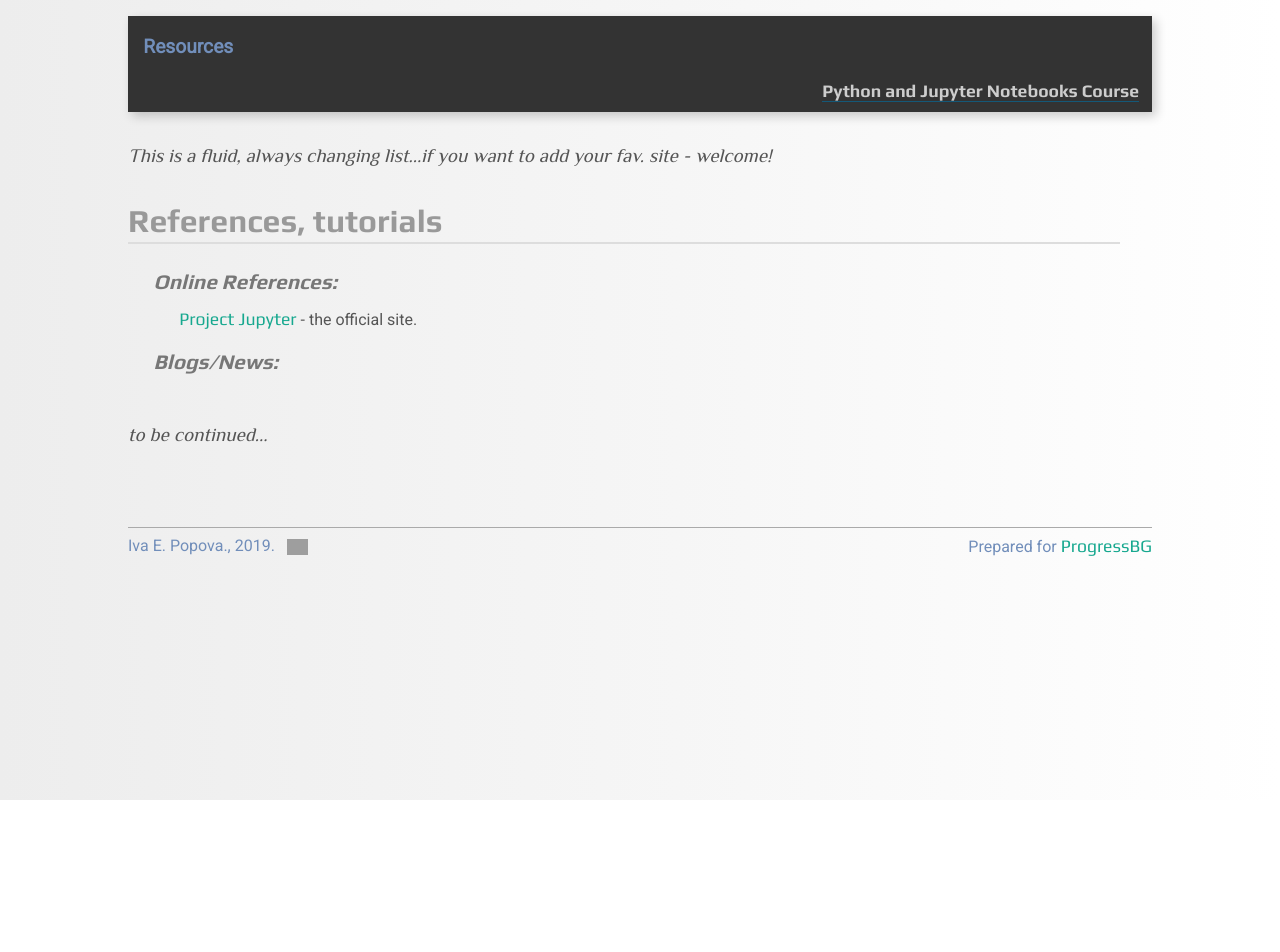
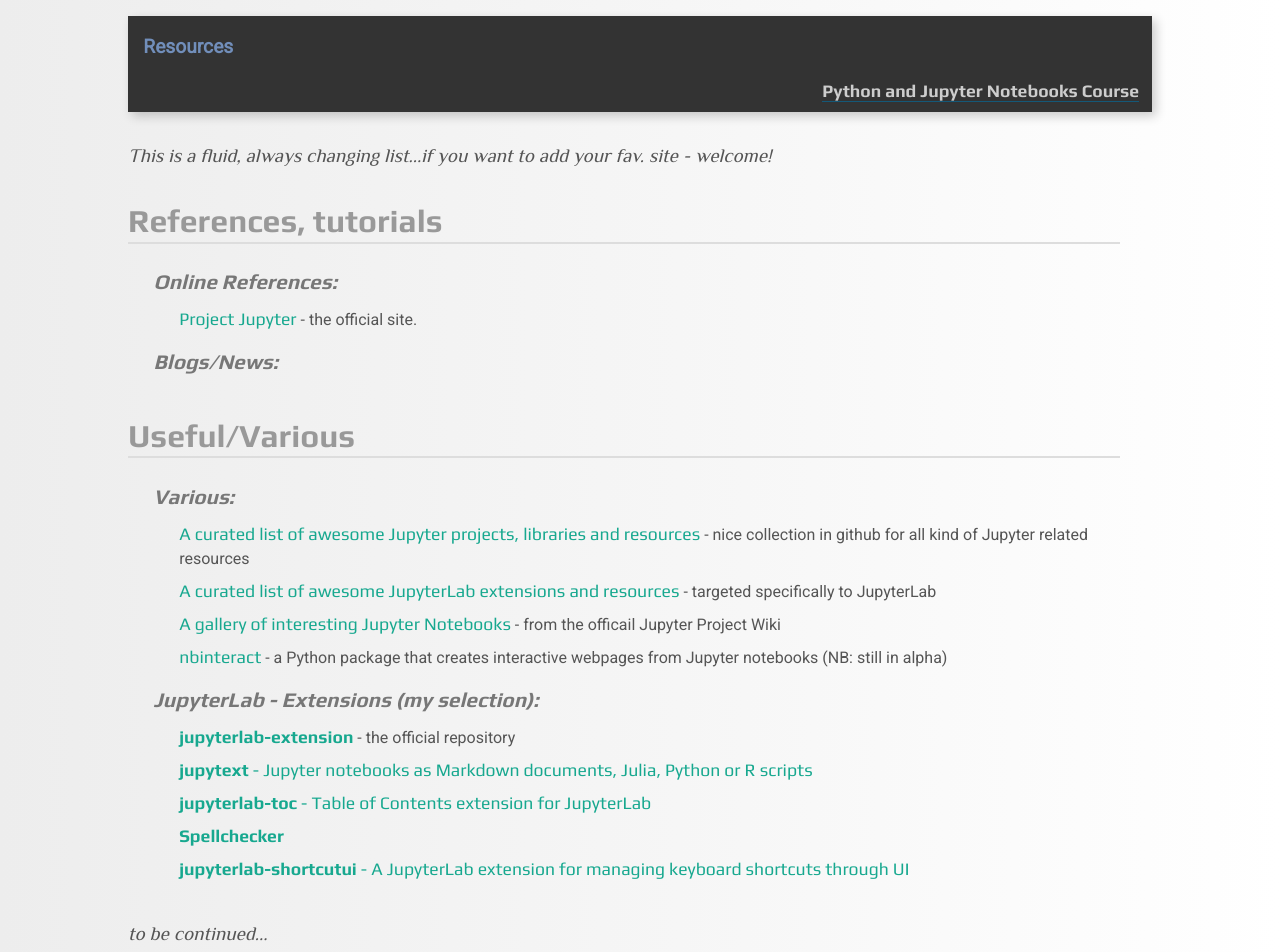
Before and after one commit to ProgressBG-Python-Course/ProgressBG-PythonAndJupyter-Slides, a plain HTML site: page pages/readings/UsefulResources.html in a window 1280 px wide. Shown: the top 952 px of the page. Before the commit the page ends 800 px from the top, so only its background shows below. Drawn offline with Linux system fonts and the light colour scheme; grey boxes are pictures that could not be loaded.

Commit message:
update:resources

```diff
--- a/pages/readings/UsefulResources.html
+++ b/pages/readings/UsefulResources.html
@@ -32,6 +32,35 @@
 					</li>
 				</ul>
 			</li>
+			<li><h2>Useful/Various</h2>
+				<ul>
+					<!-- <li id="git"><h3>git</h3>
+						<ol>
+							<li><a href="https://help.github.com/articles/adding-an-existing-project-to-github-using-the-command-line/">Adding an existing project to GitHub using the command line</a></li>
+							<li><a href="https://help.github.com/articles/adding-a-file-to-a-repository-using-the-command-line/">Adding a file to a repository using the command line</a></li>
+						</ol>
+					</li> -->
+					<li id="jupyter"><h3>Various</h3>
+						<ol>
+							<li><a href="https://github.com/markusschanta/awesome-jupyter">A curated list of awesome Jupyter projects, libraries and resources</a> - nice collection in github for all kind of Jupyter related resources</li>
+							<li><a href="https://github.com/mauhai/awesome-jupyterlab">A curated list of awesome JupyterLab extensions and resources</a> - targeted specifically to JupyterLab</li>
+							<li><a href="https://github.com/jupyter/jupyter/wiki/a-gallery-of-interesting-jupyter-notebooks">A gallery of interesting Jupyter Notebooks</a> - from the officail Jupyter Project Wiki</li>
+							<li><a href="https://github.com/SamLau95/nbinteract">nbinteract</a> - a Python package that creates interactive webpages from Jupyter notebooks (NB: still in alpha)</li>
+							<!-- <li><a href="https://github.com/bhrutledge/jupyter-venv">Jupyter Notebooks and Virtual Environments</a> - if you have problems running Jupyter in a virtenv.</li> -->
+						</ol>
+					</li>
+					<li id="jupyter_extensions"><h3>JupyterLab - Extensions (my selection)</h3>
+						<ol>
+							<li><a href="https://github.com/topics/jupyterlab-extension"><b>jupyterlab-extension</b></a> - the official repository</li>
+							<li><a href="https://github.com/mwouts/jupytext"><b>jupytext</b> - Jupyter notebooks as Markdown documents, Julia, Python or R scripts</a></li>
+							<li><a href="https://github.com/jupyterlab/jupyterlab-toc"><b>jupyterlab-toc</b> - Table of Contents extension for JupyterLab</a></li>
+							<li><a href="https://github.com/ijmbarr/jupyterlab_spellchecker"><b>Spellchecker</b></a></li>
+							<li><a href="https://github.com/jupyterlab/jupyterlab-shortcutui"><b>jupyterlab-shortcutui</b> - A JupyterLab extension for managing keyboard shortcuts through UI
+							</a></li>
+						</ol>
+					</li>
+				</ul>
+			</li>
 		</ul>
 	</section>
 	<section class="disclaimer">to be continued...</section>
```
